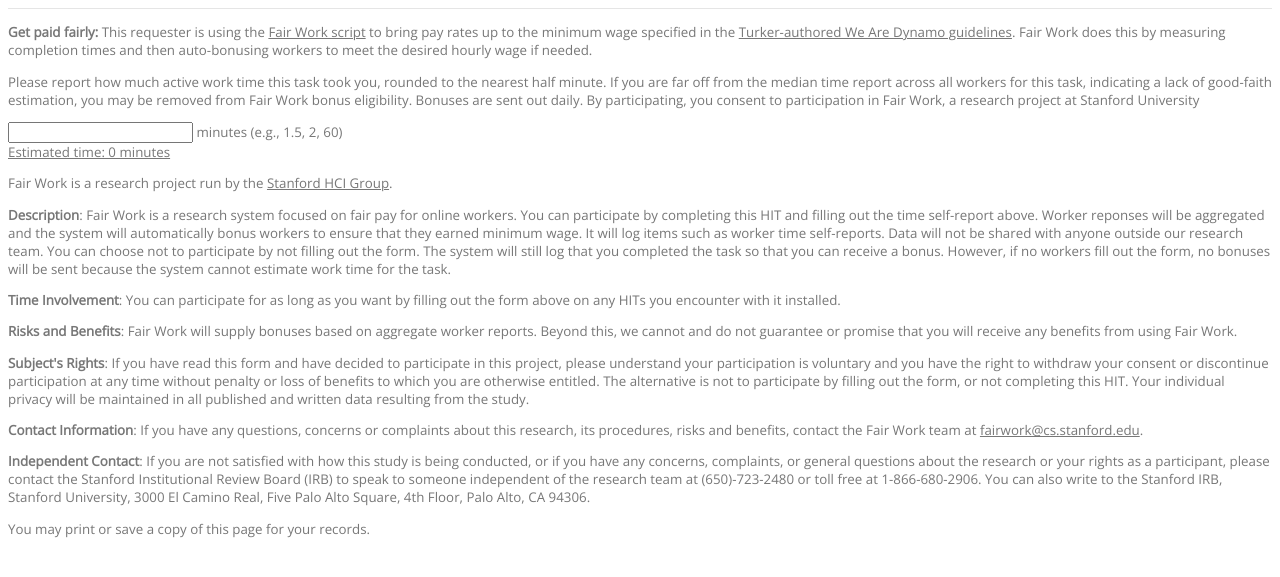
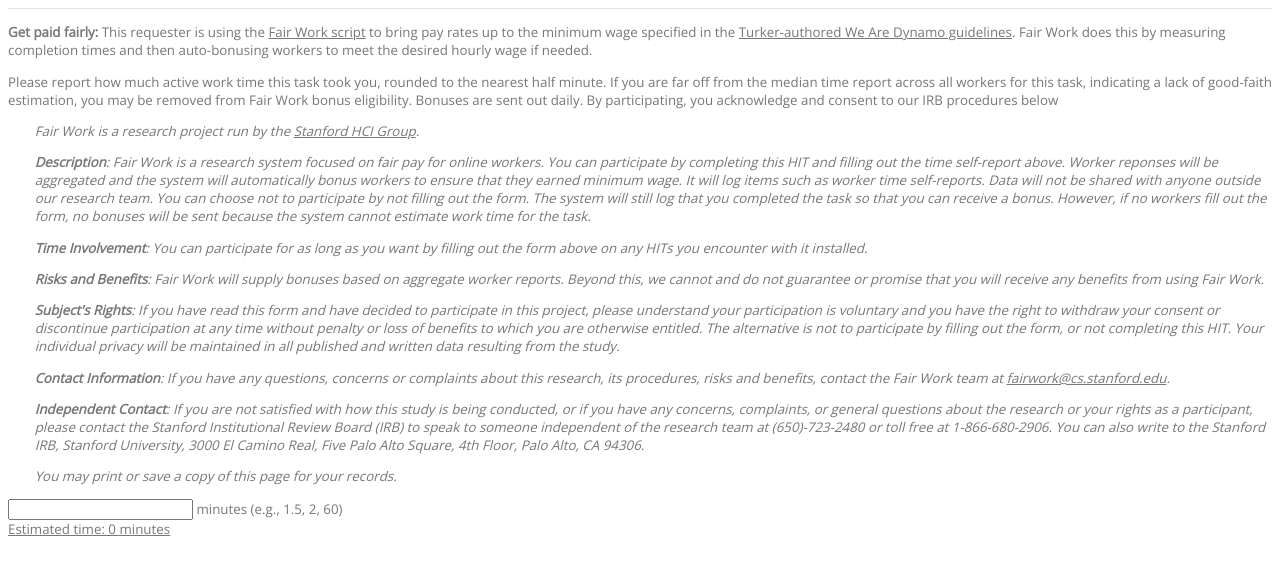
Before and after one commit to StanfordHCI/fairwork, a Django app: template auditor/templates/fairwork.html in a window 1280 px wide. Shown: the top 577 px of the page. Run offline with Django 3.2, Linux system fonts and the light colour scheme; the template is opened without the code that fills it, so the values that code supplies are empty; some libraries are stand-ins or nearby versions.

Commit message:
Indent + italicize IRB agreement on keys and iframe

```diff
--- a/auditor/templates/fairwork.html
+++ b/auditor/templates/fairwork.html
@@ -20,7 +20,6 @@
     }
 
     .fairwork {
-
     }
 
   </style>
@@ -295,16 +294,9 @@
     <div class='fairwork'>
       <p><strong>Get paid fairly:</strong> This requester is using the <a href="{{ FAIRWORK_DOMAIN }}" target="_blank">Fair Work script</a> to bring pay rates up to the minimum wage specified in the <a href='http://guidelines.wearedynamo.org/'>Turker-authored We Are Dynamo guidelines</a>. Fair Work does this by measuring completion times and then auto-bonusing workers to meet the desired hourly wage if needed.</p>
 
-      <p>Please report how much active work time this task took you, rounded to the nearest half minute. If you are far off from the median time report across all workers for this task, indicating a lack of good-faith estimation, you may be removed from Fair Work bonus eligibility. Bonuses are sent out daily. By participating, you consent to participation in Fair Work, a research project at Stanford University</p>
+      <p>Please report how much active work time this task took you, rounded to the nearest half minute. If you are far off from the median time report across all workers for this task, indicating a lack of good-faith estimation, you may be removed from Fair Work bonus eligibility. Bonuses are sent out daily. By participating, you acknowledge and consent to our IRB procedures below</p>
 
-      <form>
-        <div><input id='fairwork-min' name='fairwork-min' type='text' /> minutes (e.g., 1.5, 2, 60)</div>
-        <div><span id="estimatedtime"><a id="estimatedtimelink" href="#">Estimated time: 0 minutes</a></span></div>
-        <div><span id="lasttime"><a id="lasttimelink" href="#" style="display: none;">Last HIT time</a></span></div>
-      </form>
-    </div>
-
-    <div id="irb">
+      <div id="irb" style="padding-left: 2em; font-style: italic;">
         <p>Fair Work is a research project run by the <a href="http://hci.stanford.edu/" target="_blank">Stanford HCI Group</a>.</p>
 
         <p><b>Description</b>: Fair Work is a research system focused on fair pay for online workers. You can participate by completing this HIT and filling out the time self-report above. Worker reponses will be aggregated and the system will automatically bonus workers to ensure that they earned minimum wage. It will log items such as worker time self-reports. Data will not be shared with anyone outside our research team. You can choose not to participate by not filling out the form. The system will still log that you completed the task so that you can receive a bonus. However, if no workers fill out the form, no bonuses will be sent because the system cannot estimate work time for the task.</p>
@@ -322,6 +314,12 @@
         <p>You may print or save a copy of this page for your records.</p>
       </div>
 
+      <form>
+        <div><input id='fairwork-min' name='fairwork-min' type='text' /> minutes (e.g., 1.5, 2, 60)</div>
+        <div><span id="estimatedtime"><a id="estimatedtimelink" href="#">Estimated time: 0 minutes</a></span></div>
+        <div><span id="lasttime"><a id="lasttimelink" href="#" style="display: none;">Last HIT time</a></span></div>
+      </form>
+    </div>
   </div>
 </body>
 </html>
--- a/auditor/templates/keys.html
+++ b/auditor/templates/keys.html
@@ -6,9 +6,9 @@
 
   <p>To use Fair Work, we need to know your Amazon AWS credentials. If you don't know what these are, or need to create them, <a href="https://blog.mturk.com/tutorial-setting-up-your-aws-account-to-make-use-of-mturks-api-4e405b8fc8cb">follow Mechanical Turk's tutorial</a>. This information is encrypted in our database. After you enter your credentials below, we will return the JavaScript code you can include in your HIT to enable Fair Work.</p>
 
-  <p style="margin-top: 1em;">Fair Work is a research project at Stanford University. By entering your information here, you acknowledge and consent to our IRB procedures.</p>
+  <p style="margin-top: 1em;">Fair Work is a research project at Stanford University. By entering your information here, you acknowledge and consent to our IRB procedures below.</p>
 
-  <div id="irb">
+  <div id="irb" style="padding-left: 2em; font-style: italic;">
     <p>Fair Work is a research project run by the <a href="http://hci.stanford.edu/" target="_blank" style="color: rgb(81, 167, 249);">Stanford HCI Group</a>.</p>
 
     <p><b>Description</b>: Fair Work is a research system focused on fair pay for online workers. You can participate by using the Fair Work Javascript. The system will ask you for your AWS keys, and will display a timer self-report for workers in your tasks. Worker reponses will be aggregated and the system will use your AWS keys to automatically bonus workers to ensure that they earned minimum wage. It will log items such as your HIT IDs, worker submissions for your HITs, and worker time self-reports. Your AWS keys and email will be stored encrypted, and only decrypted by the server when needed to perform these functions. Data will not be shared with anyone outside our research team. If you do not want our system escrowing your keys or tracking data or self reports for your tasks, you may run <a href="https://github.com/StanfordHCI/fairwork">an open-source version of the platform available on GitHub</a>.</p>
```
Lines whose indentation alone changed are shown as unchanged.
